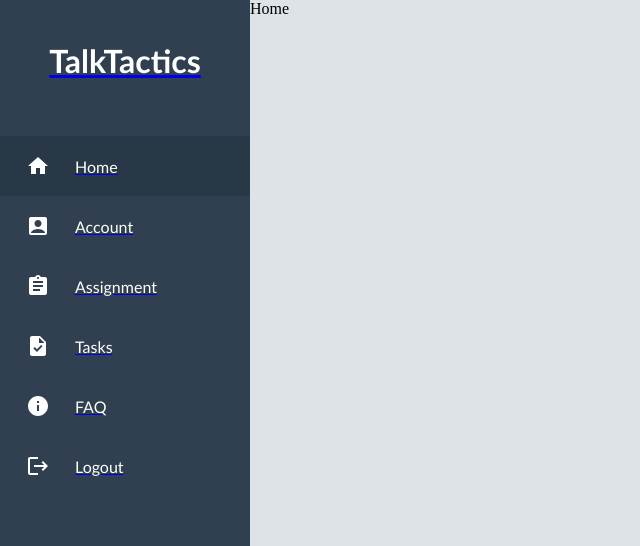
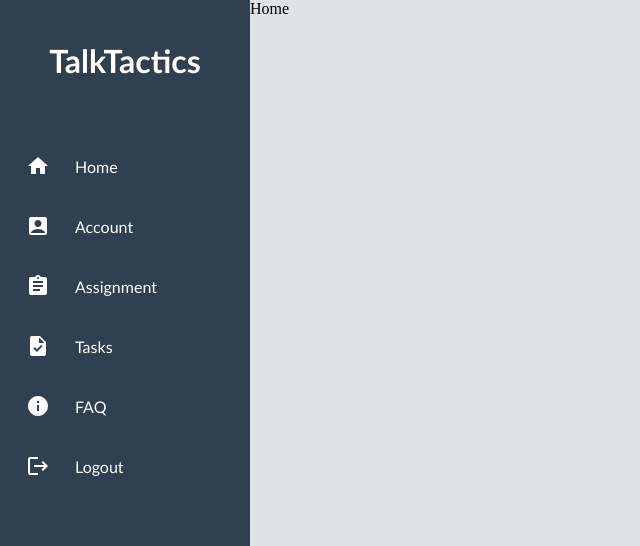
Before and after one commit to PiotrPabichCode/talk-tactics-backend-springboot, a React (Create React App) app: page / in a window 1280 px wide. Shown: the top 546 px of the page, without its empty margins (0-640 px from the left). Built offline with nearby package versions, Linux system fonts and the light colour scheme.

Commit message:
Added color background for current page handled by Listener

```diff
--- a/src/App.css
+++ b/src/App.css
@@ -19,6 +19,10 @@ body {
   background-color: #304050;
 }
 
+.logo h1 {
+  text-decoration: none;
+}
+
 .SidebarList {
   height: auto;
   padding: 0;
@@ -35,8 +39,7 @@ body {
   justify-content: center;
   align-items: center;
   height: 120px;
-  font-family: "Trebuchet MS", "Lucida Sans Unicode", "Lucida Grande",
-    "Lucida Sans", Arial, sans-serif;
+  font-family: 'Trebuchet MS', 'Lucida Sans Unicode', 'Lucida Grande', 'Lucida Sans', Arial, sans-serif;
   cursor: pointer;
 }
 
@@ -64,8 +67,9 @@ body {
   background-color: #293846;
 }
 
-.SidebarList #active {
+.active-link {
   background-color: #293846;
+  text-decoration: none;
 }
 
 .row #icon {
@@ -78,11 +82,6 @@ body {
   flex: 70%;
 }
 
-.toggle-sidebar {
-  position: relative;
-  right: 0;
-}
-
 /* Navbar */
 
 .Navbar {
--- a/src/components/Sidebar.js
+++ b/src/components/Sidebar.js
@@ -5,12 +5,11 @@ import LocalLibraryIcon from "@mui/icons-material/LocalLibrary";
 import SwitchLeftIcon from "@mui/icons-material/SwitchLeft";
 import SwitchRightIcon from "@mui/icons-material/SwitchRight";
 import { Link } from "react-router-dom";
-
 function Sidebar() {
   return (
     <>
       <div className="Sidebar">
-        <Link to={"/"}>
+        <Link to={"/"} style={{textDecoration: 'none'}}>
           <div className="logo">
             <h1>TalkTactics</h1>
           </div>
@@ -18,7 +17,7 @@ function Sidebar() {
         <ul className="SidebarList">
           {SidebarData.map((val, key) => {
             return (
-              <Link to={val.link}>
+              <Link to={val.link}  style={{textDecoration: 'none'}}>
                 <li
                   key={key}
                   className="row"
@@ -35,4 +34,19 @@ function Sidebar() {
   );
 }
 
+
+const pages = document.querySelectorAll(".row");
+
+pages.forEach((item) => {
+  item.addEventListener('click', active_item);
+})
+
+function active_item () {
+  pages.forEach((item) => {
+    item.classList.remove('active-link');
+  });
+  this.classList.add('active-link');
+}
+
+
 export default Sidebar;
```
